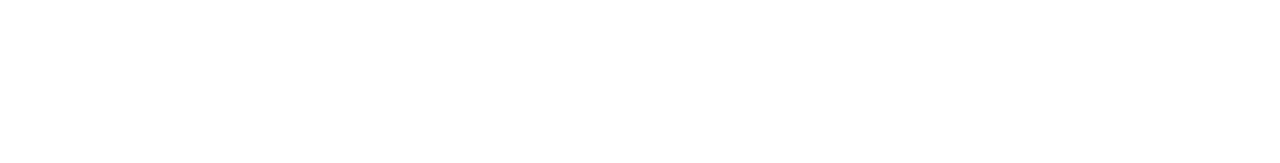
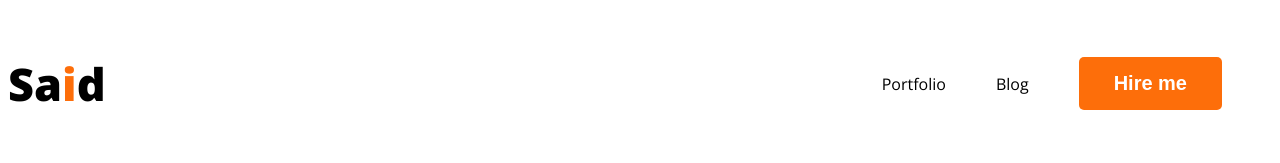
Before and after one commit to codeninja-404/webdeveloper-portfolio, a plain HTML site: page index.html in a window 1280 px wide. Drawn offline with nearby package versions, Linux system fonts and the light colour scheme.

Commit message:
added  css for navbar

```diff
--- a/index.html
+++ b/index.html
@@ -4,9 +4,25 @@
     <meta charset="UTF-8" />
     <meta name="viewport" content="width=device-width, initial-scale=1.0" />
     <title>Portfolio</title>
+    <link rel="preconnect" href="https://fonts.googleapis.com" />
+    <link rel="preconnect" href="https://fonts.gstatic.com" crossorigin />
+    <link
+      href="https://fonts.googleapis.com/css2?family=Open+Sans:wght@400;700;800&display=swap"
+      rel="stylesheet"
+    />
+    <link rel="stylesheet" href="styles/portfolio.css" />
   </head>
   <body>
-    <header></header>
+    <header>
+      <nav>
+        <h3 class="nav-title">Sa<span class="text-prim">i</span>d</h3>
+        <ul>
+          <li><a href="">Portfolio</a></li>
+          <li><a href="">Blog</a></li>
+          <li><button class="btn-prim">Hire me</button></li>
+        </ul>
+      </nav>
+    </header>
     <main></main>
     <footer></footer>
   </body>
--- /dev/null
+++ b/styles/portfolio.css
@@ -0,0 +1,53 @@
+/* common shared styles */
+
+body {
+    font-family: 'Open Sans', sans-serif;
+}
+
+.text-prim {
+    color: #FD6E0A;
+}
+
+.btn-prim {
+    border-radius: 5px;
+    background-color: #FD6E0A;
+    border: 0;
+    color: #fff;
+    font-size: 20px;
+    font-style: normal;
+    font-weight: 700;
+    padding: 15px 35px;
+
+
+}
+
+/* nav styles */
+
+nav {
+    display: flex;
+    justify-content: space-between;
+    align-items: center;
+
+}
+
+.nav-title {
+    font-size: 45px;
+    font-style: normal;
+    font-weight: 800;
+}
+
+nav>ul {
+    display: flex;
+    align-items: center;
+}
+
+nav li {
+    list-style: none;
+    margin-right: 50px;
+
+}
+
+nav a {
+    text-decoration: none;
+    color: black;
+}
```
